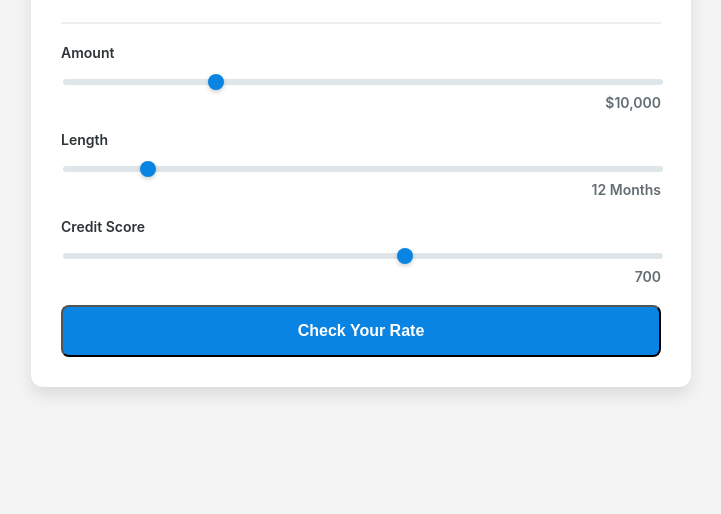
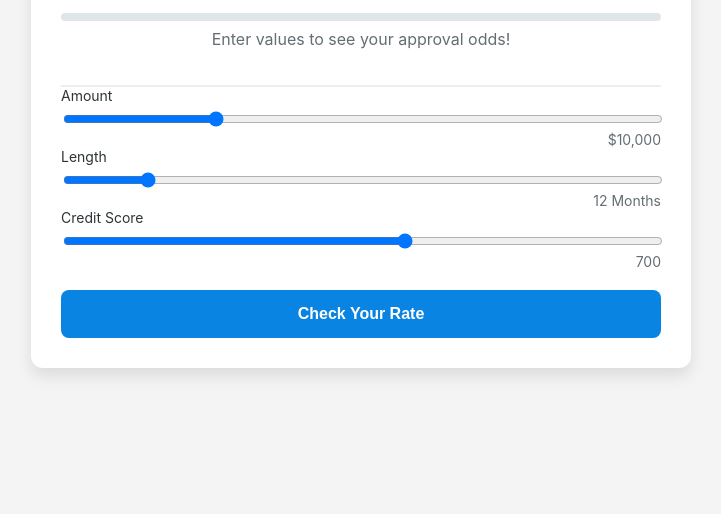
Before and after one commit to acquilabinc/loan-calculator, a plain HTML site: page index.html in a window 1280 px wide. Shown: the part 326-840 px from the top of the page, without its empty margins (279-1000 px from the left). Drawn offline with Linux system fonts and the light colour scheme.

Commit message:
Update styles.css

```diff
--- a/styles.css
+++ b/styles.css
@@ -1,4 +1,3 @@
-/* General Styling */
 body {
   font-family: 'Inter', sans-serif;
   background-color: #f4f4f4;
@@ -34,125 +33,65 @@ body {
 .results p {
   font-size: 16px;
   color: #636e72;
-  margin: 8px 0;
 }
 
-.inputs {
-  margin-top: 20px;
+.approval-odds {
+  margin-top: 15px;
 }
 
-.slider-container {
-  margin-bottom: 20px;
+.odds-bar {
+  height: 8px;
+  background: #dfe6e9;
+  border-radius: 4px;
+  position: relative;
+}
+
+.odds-bar::after {
+  content: '';
+  display: block;
+  height: 100%;
+  width: 0;
+  background: green;
+  border-radius: 4px;
+  transition: width 0.3s ease, background 0.3s ease;
+}
+
+.odds-text {
+  font-size: 14px;
+  color: #2d3436;
+  margin-top: 8px;
 }
 
 .slider-container label {
-  display: block;
-  font-weight: 600;
   font-size: 14px;
   color: #2d3436;
-  margin-bottom: 8px;
+  margin-bottom: 5px;
+  display: block;
 }
 
-.slider-container input[type="range"] {
+input[type="range"] {
   width: 100%;
-  -webkit-appearance: none;
-  height: 6px;
-  background: #dfe6e9;
-  border-radius: 5px;
-  outline: none;
-  transition: background 0.3s;
-}
-
-.slider-container input[type="range"]::-webkit-slider-thumb {
-  -webkit-appearance: none;
-  appearance: none;
-  width: 16px;
-  height: 16px;
-  border-radius: 50%;
-  background: #0984e3;
-  cursor: pointer;
-  box-shadow: 0px 2px 4px rgba(0, 0, 0, 0.2);
-}
-
-.slider-container input[type="range"]::-moz-range-thumb {
-  width: 16px;
-  height: 16px;
-  border-radius: 50%;
-  background: #0984e3;
-  cursor: pointer;
-  box-shadow: 0px 2px 4px rgba(0, 0, 0, 0.2);
 }
 
 .slider-value {
   text-align: right;
-  font-weight: 600;
   font-size: 14px;
   color: #636e72;
-  margin-top: 5px;
-}
-
-.approval-odds {
-  text-align: center;
-  margin-top: 20px;
-}
-
-.approval-bar-container {
-  width: 100%;
-  height: 10px;
-  background: #dfe6e9;
-  border-radius: 5px;
-  overflow: hidden;
-  margin-bottom: 10px;
-}
-
-.approval-bar {
-  height: 100%;
-  width: 0;
-  background: #f44336; /* Red by default */
-  transition: width 0.3s, background 0.3s;
-}
-
-.approval-text {
-  font-size: 14px;
-  color: #2d3436;
-  margin: 8px 0;
 }
 
 .cta-button {
   margin-top: 20px;
-  display: block;
+  padding: 15px;
   width: 100%;
+  background-color: #0984e3;
+  color: white;
+  border: none;
+  border-radius: 8px;
+  font-size: 16px;
+  font-weight: 700;
   text-align: center;
-  padding: 15px 20px;
-  background-color: #0984e3;
-  color: #ffffff;
-  font-weight: 700;
-  font-size: 16px;
-  border-radius: 8px;
-  text-decoration: none;
-  transition: background 0.3s ease;
-  box-sizing: border-box;
-}
-
-.cta-button.green {
-  background-color: #4caf50;
-}
-
-.cta-button.yellow {
-  background-color: #ffeb3b;
-  color: #000000;
-}
-
-.cta-button.red {
-  background-color: #f44336;
 }
 
 .cta-button:hover {
-  filter: brightness(90%);
+  background-color: #074fb2;
 }
-
-.cta-button.disabled {
-  background-color: #dfe6e9;
-  color: #b2bec3;
-  cursor: not-allowed;
-}
```
